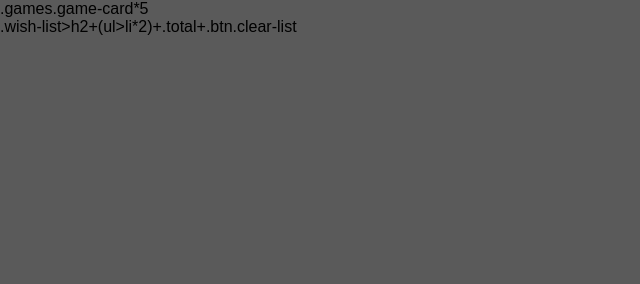
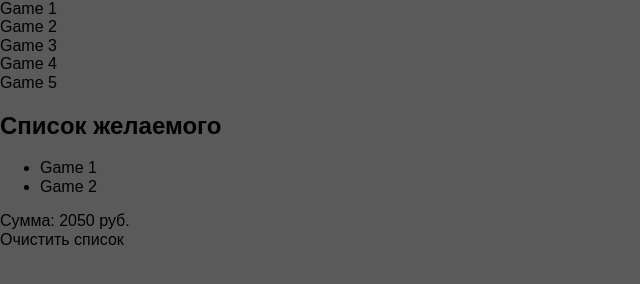
Before and after one commit to dvdvdmt/games-catalog, a plain HTML site: page app/index.html in a window 1280 px wide. Shown: the whole page, without its empty margins (0-640 px from the left). Drawn offline with nearby package versions, Linux system fonts and the light colour scheme.

Commit message:
Improve semantic

```diff
--- a/app/index.html
+++ b/app/index.html
@@ -13,7 +13,23 @@
     <link rel="stylesheet" href="index.css" >
 </head>
 <body>
-<main>.games.game-card*5</main>
-<aside>.wish-list>h2+(ul>li*2)+.total+.btn.clear-list</aside>
+<main>
+    <div class="games">
+        <div class="game-card">Game 1</div>
+        <div class="game-card">Game 2</div>
+        <div class="game-card">Game 3</div>
+        <div class="game-card">Game 4</div>
+        <div class="game-card">Game 5</div>
+    </div>
+    <aside class="wish-list">
+        <h2>Список желаемого</h2>
+        <ul>
+            <li>Game 1</li>
+            <li>Game 2</li>
+        </ul>
+        <div class="total">Сумма: 2050 руб.</div>
+        <div class="btn clear-list">Очистить список</div>
+    </aside>
+</main>
 </body>
 </html>
```
